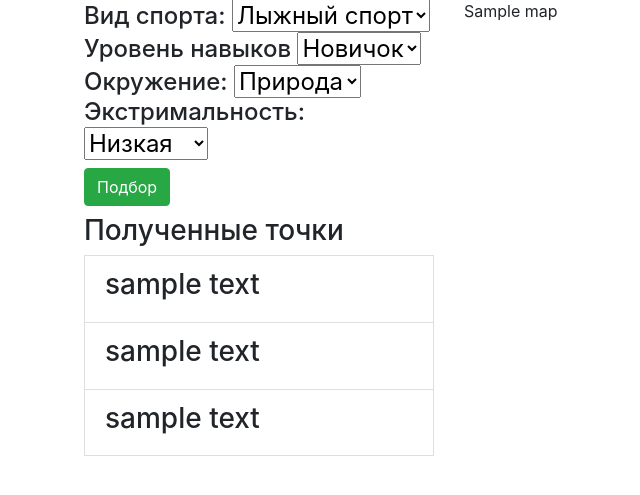
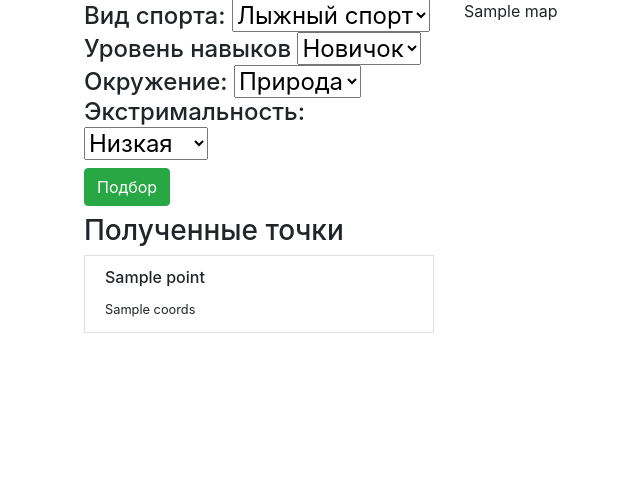
Before and after one commit to alexarlord-boop/DJANGO_project, a Django app: template live_action/main/templates/main/index.html in a window 1280 px wide. Shown: the part 153-648 px from the top of the page, without its empty margins (1-641 px from the left). Run offline with Django 3.2, Linux system fonts and the light colour scheme; the template is opened without the code that fills it: values that come from a table or form of the project are taken from there, most other values are stand-ins (such as "Sample title", 1, 10 or a date in 2020); some libraries are stand-ins or nearby versions.

Commit message:
Added points list

```diff
--- a/live_action/main/templates/main/index.html
+++ b/live_action/main/templates/main/index.html
@@ -23,9 +23,12 @@
 
             </div>
             <div data-spy="scroll" data-target="#listg" data-offset="0">
-                <div class="list-group-item"><h3>sample text</h3></div>
-                <div class="list-group-item"><h3>sample text</h3></div>
-                <div class="list-group-item"><h3>sample text</h3></div>
+                {% for point in points%}
+                    <div class="list-group-item">
+                        <h6>{{point.title}}</h6>
+                        <small>{{point.coords}}</small>
+                    </div>
+                {% endfor %}
             </div>
 
         </div>
```
Also changed, not shown: live_action/main/views.py (+4 -3 lines).
